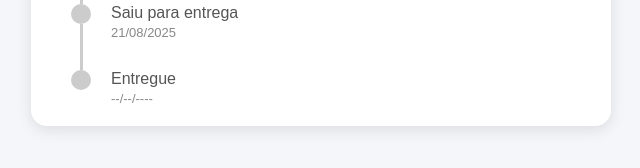
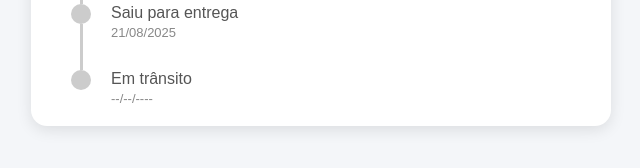
Before and after one commit to caiocoloniyou-hub/rastreio.Amazon, a plain HTML site: page index.html in a window 1280 px wide. Shown: the part 386-554 px from the top of the page, 319-959 px from the left. Drawn offline with Linux system fonts and the light colour scheme.

Commit message:
Update index.html

```diff
--- a/index.html
+++ b/index.html
@@ -110,7 +110,7 @@
       </div>
       <div class="step">
         <div class="circle"></div>
-        <div class="label">Entregue</div>
+        <div class="label">Em trânsito</div>
         <div class="date">--/--/----</div>
       </div>
     </div>
```
